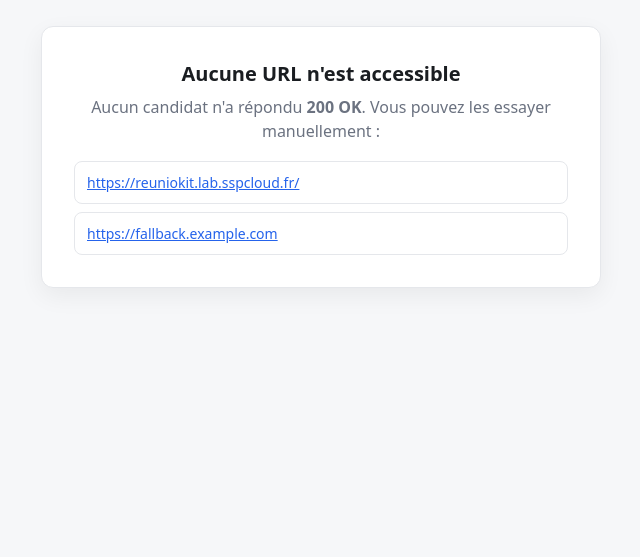
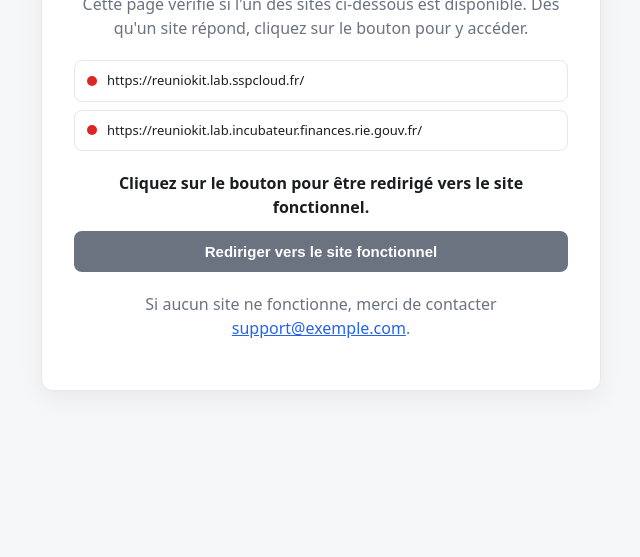
Before and after one commit to ytihianine/reuniokit-redirect, a plain HTML site: page index.html in a window 1280 px wide. Shown: the part 243-800 px from the top of the page, without its empty margins (319-959 px from the left). Drawn offline with Linux system fonts and the light colour scheme; no server answers.

Commit message:
feat: update default page messages

```diff
--- a/app.js
+++ b/app.js
@@ -1,30 +1,33 @@
 "use strict";
 
 // ============== CONFIGURATION ==============
-// The two candidate URLs, tried in this order (first wins on a tie).
+// Les deux URL candidates, dans cet ordre (la première l'emporte en cas d'égalité).
 const CANDIDATES = [
   "https://reuniokit.lab.sspcloud.fr/",
-  "https://fallback.example.com",
+  "https://reuniokit.lab.incubateur.finances.rie.gouv.fr/",
 ];
-// How long to wait for each candidate before giving up.
+// Délai d'attente pour chaque adresse avant d'abandonner.
 const TIMEOUT_MS = 6000;
+// Contact à indiquer si aucun site ne fonctionne.
+const CONTACT = "support@exemple.com";
 // ===========================================
 
-// Optional override for testing: ?urls=https://a.example,https://b.example
+// NB : tous les textes de la page sont statifs ; en cours de route seules
+// les couleurs des pastilles et l'état du bouton changent, jamais le texte.
+
+// Remplacement pour les tests : ?urls=https://a.example,https://b.example
 const urlParam = new URLSearchParams(location.search).get("urls");
 if (urlParam) {
   CANDIDATES = urlParam.split(",").map((s) => s.trim()).filter(Boolean);
 }
 
-const loadingEl = document.getElementById("loading");
-const errorEl = document.getElementById("error");
 const probeListEl = document.getElementById("probe-list");
-const fallbackListEl = document.getElementById("fallback-list");
-const spinnerEl = document.getElementById("spinner");
-const headlineEl = document.getElementById("headline");
-const subtitleEl = document.getElementById("subtitle");
-const ctaEl = document.getElementById("cta");
 const goButton = document.getElementById("go-button");
+const contactLink = document.getElementById("contact-link");
+
+// Lien de contact, renseigné une seule fois au chargement.
+contactLink.href = "mailto:" + CONTACT;
+contactLink.textContent = CONTACT;
 
 function addRow(url) {
   const li = document.createElement("li");
@@ -33,24 +36,18 @@ function addRow(url) {
   const dot = document.createElement("span");
   dot.className = "dot";
 
-  const code = document.createElement("code");
-  code.textContent = url;
+  const link = document.createElement("a");
+  link.href = url;
+  link.textContent = url;
 
-  const state = document.createElement("span");
-  state.className = "state";
-  state.textContent = "vérification…";
-
-  li.append(dot, code, state);
+  li.append(dot, link);
   probeListEl.appendChild(li);
   return li;
 }
 
+// Seule la classe de la ligne (donc la couleur du point) change — jamais le texte.
 function updateRow(li, result) {
   li.className = result.ok ? "ok" : "err";
-  const state = li.querySelector(".state");
-  if (result.confirmed) state.textContent = "200 OK";
-  else if (result.ok) state.textContent = "répondu (statut masqué)";
-  else state.textContent = result.error || "échec";
 }
 
 function withTimeout(ms) {
@@ -74,21 +71,21 @@ async function fetchOnce(url, mode) {
   }
 }
 
-// Probe one candidate.
-//   confirmed: true  -> we saw an actual "200 OK" status
-//   ok: true         -> the host answered (but the browser hid the status)
+// Sonde une adresse.
+//   confirmed: true  -> on a vu un vrai statut "200 OK"
+//   ok: true         -> le serveur a répondu (mais le navigateur a masqué le statut)
 async function probe(url) {
-  // Strict check: works if the page is served from the same origin as the
-  // candidate, or if the candidate sends CORS headers (most static hosts
-  // send Access-Control-Allow-Origin: * by default).
+  // Vérification stricte : fonctionne si la page est servie depuis la même
+  // origine que l'adresse, ou si l'adresse envoie des en-têtes CORS (la
+  // plupart des hébergements statiques envoient Access-Control-Allow-Origin: *).
   try {
     const res = await fetchOnce(url, "cors");
     if (res.status === 200) return { ok: true, confirmed: true };
     return { ok: false, error: "HTTP " + res.status };
   } catch {
-    // CORS-blocked or network error: retry opaquely. The browser still
-    // resolves the request when the host sends *any* HTTP response, so at
-    // least we learn whether the host is up.
+    // Bloqué par CORS ou erreur réseau : nouvelle tentative opaque. Le
+    // navigateur résout la requête dès que le serveur envoie une réponse,
+    // ce qui permet au moins de savoir si le serveur est en ligne.
     try {
       await fetchOnce(url, "no-cors");
       return { ok: true, confirmed: false };
@@ -98,45 +95,18 @@ async function probe(url) {
   }
 }
 
-function redirect(url) {
-  document.title = "Redirection vers " + url;
-  location.replace(url);
-}
-
-// La redirection n'est jamais automatique : on affiche un bouton
-// que l'utilisateur doit cliquer pour continuer.
-function showGoButton(url) {
-  spinnerEl.classList.add("hidden");
-  headlineEl.textContent = "Redirection disponible";
-  subtitleEl.textContent = "L'adresse suivante est accessible.";
-  ctaEl.textContent =
-    "Cliquez sur le bouton pour être redirigé vers le site fonctionnel.";
-  goButton.textContent = url;
-  goButton.onclick = () => redirect(url);
-  ctaEl.classList.remove("hidden");
-  goButton.classList.remove("hidden");
-}
-
-function showError() {
-  loadingEl.classList.add("hidden");
-  errorEl.classList.remove("hidden");
-  document.title = "Échec de la redirection";
-  for (const url of CANDIDATES) {
-    const li = document.createElement("li");
-    const a = document.createElement("a");
-    a.href = url;
-    a.textContent = url;
-    li.appendChild(a);
-    fallbackListEl.appendChild(li);
-  }
+// Active le bouton uniquement si une adresse est disponible.
+function enableButton(url) {
+  goButton.disabled = false;
+  goButton.onclick = () => location.replace(url);
 }
 
 async function main() {
-  // Ignore candidates that are not absolute http(s) URLs.
+  // Ignore les adresses qui ne sont pas des URL http(s) absolues.
   const candidates = CANDIDATES.filter((url) => /^https?:\/\//i.test(url));
-  if (candidates.length === 0) return showError();
+  if (candidates.length === 0) return; // le bouton reste inactif
 
-  // Probe in parallel; resolution is what matters, not which finishes first.
+  // Sondes en parallèle ; c'est le résultat qui compte, pas la vitesse.
   const results = await Promise.all(
     candidates.map(async (url) => {
       const row = addRow(url);
@@ -146,16 +116,12 @@ async function main() {
     })
   );
 
-  // 1) Prefer a confirmed 200 OK, in list order (first wins).
+  // 1) De préférence un 200 OK confirmé, dans l'ordre de la liste.
   const confirmed = results.find((r) => r.confirmed);
-  if (confirmed) return showGoButton(confirmed.url);
-
-  // 2) Fallback: the first candidate whose host answered at all.
-  const answered = results.find((r) => r.ok);
-  if (answered) return showGoButton(answered.url);
-
-  // 3) Nothing worked — let the user try manually.
-  showError();
+  // 2) À défaut, la première adresse dont le serveur a répondu.
+  const target = confirmed || results.find((r) => r.ok);
+  if (target) enableButton(target.url);
+  // Sinon le bouton reste inactif : le visiteur est invité à écrire au contact.
 }
 
 main();
--- a/index.html
+++ b/index.html
@@ -3,25 +3,24 @@
 <head>
   <meta charset="utf-8" />
   <meta name="viewport" content="width=device-width, initial-scale=1" />
-  <title>Redirection…</title>
+  <title>Redirection</title>
   <link rel="stylesheet" href="style.css" />
 </head>
 <body>
-  <div class="card" id="loading">
-    <div class="spinner" id="spinner" aria-hidden="true"></div>
-    <h1 id="headline">Redirection…</h1>
-    <p id="subtitle">Recherche d'une adresse qui répond par <strong>200&nbsp;OK</strong>.</p>
+  <main class="card">
+    <h1>Redirection</h1>
+    <p class="intro">
+      Cette page vérifie si l'un des sites ci-dessous est disponible.
+      Dès qu'un site répond, cliquez sur le bouton pour y accéder.
+    </p>
     <ul id="probe-list"></ul>
-    <p id="cta" class="cta hidden"></p>
-    <button id="go-button" type="button" class="hidden"></button>
-  </div>
-
-  <div class="card hidden" id="error">
-    <h1>Aucune URL n'est accessible</h1>
-    <p>Aucun candidat n'a répondu <strong>200&nbsp;OK</strong>. Vous pouvez les essayer manuellement :</p>
-    <ul id="fallback-list"></ul>
-  </div>
-
+    <p class="cta">Cliquez sur le bouton pour être redirigé vers le site fonctionnel.</p>
+    <button id="go-button" type="button" disabled>Rediriger vers le site fonctionnel</button>
+    <p class="contact">
+      Si aucun site ne fonctionne, merci de contacter
+      <a id="contact-link" href="mailto:support@exemple.com">support@exemple.com</a>.
+    </p>
+  </main>
   <script src="app.js"></script>
 </body>
 </html>
--- a/style.css
+++ b/style.css
@@ -38,18 +38,16 @@ body {
   width: 100%;
   padding: 32px;
 }
-.spinner {
-  width: 40px;
-  height: 40px;
-  margin: 0 auto 20px;
-  border: 4px solid var(--border);
-  border-top-color: var(--accent);
-  border-radius: 50%;
-  animation: spin 0.9s linear infinite;
-}
-@keyframes spin { to { transform: rotate(360deg); } }
 h1 { font-size: 20px; margin: 0 0 6px; text-align: center; }
 p { color: var(--muted); margin: 0 0 18px; text-align: center; }
+.intro { margin-bottom: 20px; }
+.cta {
+  margin: 20px 0 0;
+  font-weight: 600;
+  color: var(--text);
+}
+.contact { margin-top: 20px; }
+a { color: var(--accent); }
 ul { list-style: none; margin: 0; padding: 0; }
 li {
   display: flex;
@@ -69,28 +67,18 @@ li .dot {
   border-radius: 50%;
   background: var(--muted);
 }
-li code {
+li a {
+  color: inherit;
+  text-decoration: none;
   font-size: 13px;
   word-break: break-all;
   flex: 1;
 }
-li .state {
-  flex: none;
-  font-size: 13px;
-  color: var(--muted);
-}
+li a:hover { color: var(--accent); text-decoration: underline; }
 li.pending .dot { background: var(--accent); animation: pulse 1s ease-in-out infinite; }
 li.ok .dot { background: var(--ok); }
-li.ok .state { color: var(--ok); }
 li.err .dot { background: var(--err); }
-li.err .state { color: var(--err); }
 @keyframes pulse { 50% { opacity: 0.3; } }
-a { color: var(--accent); }
-.cta {
-  margin: 20px 0 0;
-  font-weight: 600;
-  color: var(--text);
-}
 #go-button {
   width: 100%;
   margin-top: 12px;
@@ -102,8 +90,11 @@ a { color: var(--accent); }
   border: none;
   border-radius: 8px;
   cursor: pointer;
-  word-break: break-all;
 }
 #go-button:hover { filter: brightness(1.1); }
 #go-button:active { transform: translateY(1px); }
-.hidden { display: none; }
+#go-button:disabled {
+  background: var(--muted);
+  cursor: not-allowed;
+}
+#go-button:disabled:hover { filter: none; }
```
Also changed, not shown: 1 other file.
